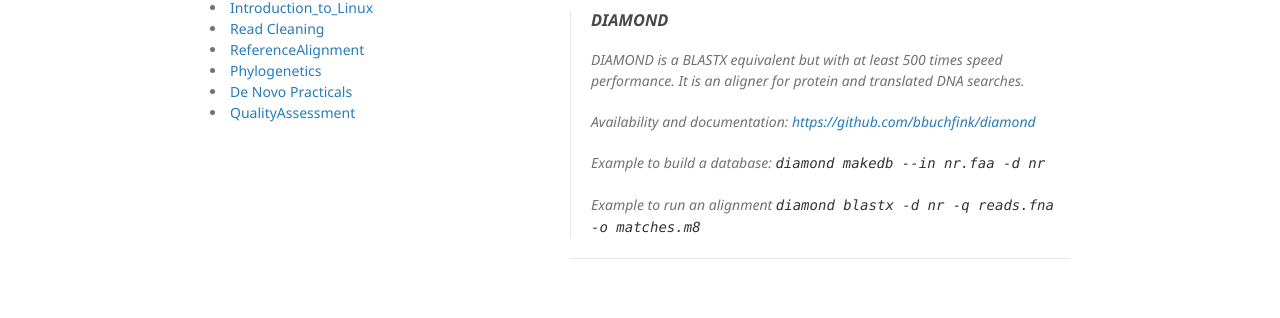
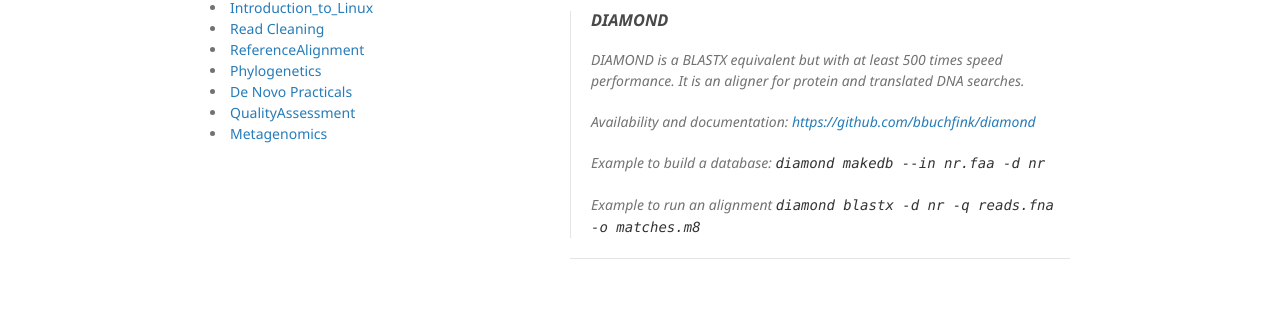
Before and after one commit to centre-for-virus-research/CVR-VBG-2023, a Jekyll site: the page built from Metagenomics.md, in a window 1280 px wide. Shown: the part 295-613 px from the top of the page. Built offline with Jekyll 4.4.1, drawn with Linux system fonts in a browser that asks for light colours; our own code applies the rules of GitHub Pages for plain Markdown files; the repository's description, which GitHub fills in, is left out.

Commit message:
Update Metagenomics.md

```diff
--- a/Metagenomics.md
+++ b/Metagenomics.md
@@ -1,3 +1,9 @@
+---
+layout: default
+title: Metagenomics
+rank: 7
+---
+
 # Metagenomics - contig classification
 
 In the quality assessment practical, we noticed that the sample 00094 did not find a match to the Lassavirus sequences we provided as a reference. This could mean that Lassavirus isn’t in the sample so we will start by classifying the contigs using DIAMOND.
```
